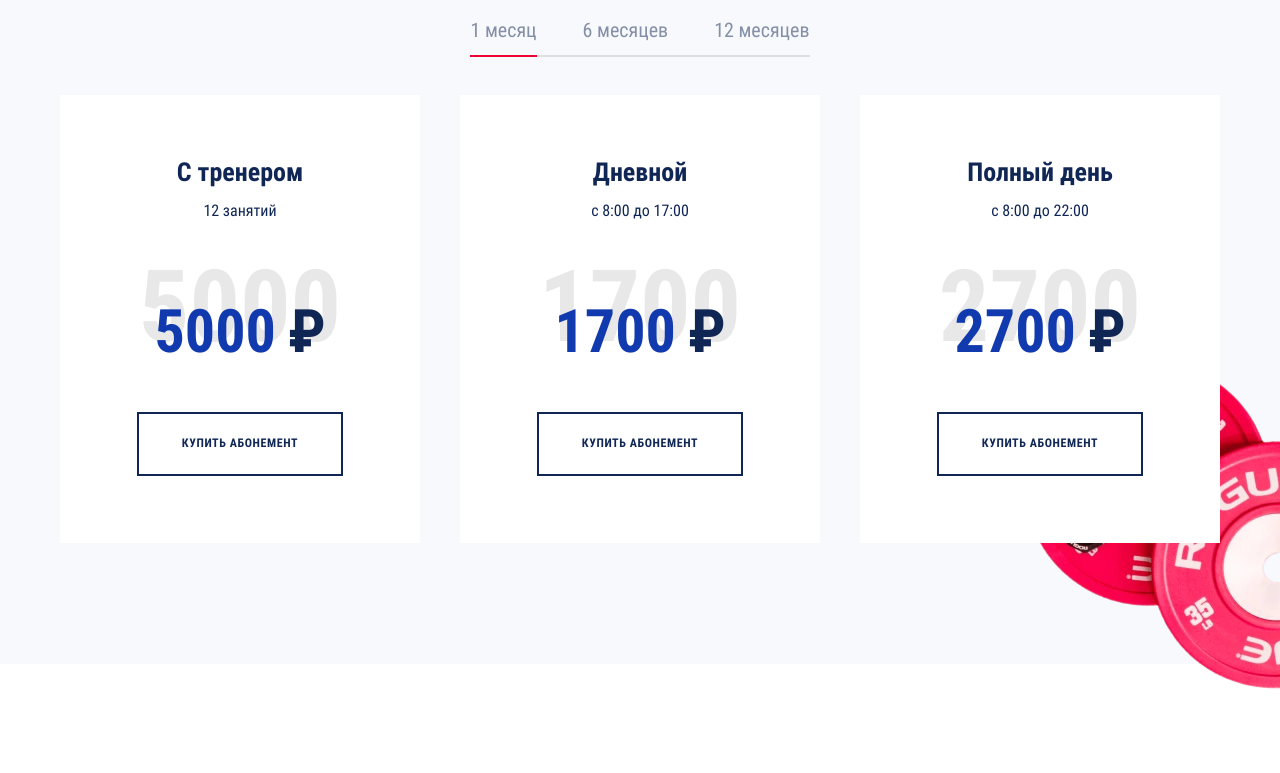
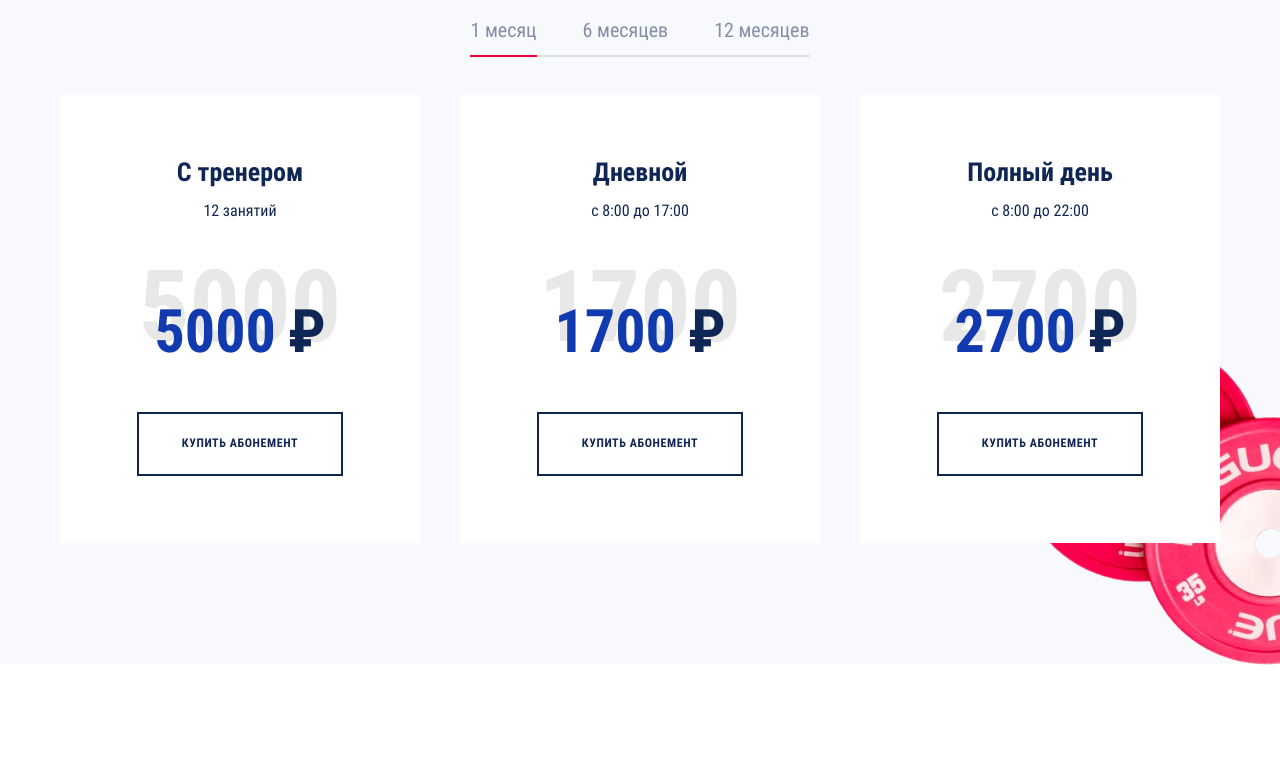
Before and after one commit to IvanDolgikh/Fitness, a website: page source/index.html in a window 1280 px wide. Shown: the part 1744-2517 px from the top of the page. Drawn offline with nearby package versions, Linux system fonts and the light colour scheme; files that its build step writes are made by us from their sources; files whose address does not match are found by name.

Commit message:
Version 13

```diff
--- a/source/sass/blocks/date.scss
+++ b/source/sass/blocks/date.scss
@@ -56,6 +56,7 @@
     font-size: 10px;
     line-height: 10px;
     width: min-content;
+    margin: 0;
   }
 }
 
--- a/source/sass/blocks/main-container.scss
+++ b/source/sass/blocks/main-container.scss
@@ -6,8 +6,8 @@
 .main-container__image {
   display: block;
   position: absolute;
-  top: 58vh;
-  right: -21vh;
+  top: 55vh;
+  right: -20vh;
   width: auto;
   height: auto;
 
```
Also changed, not shown: build/css/style.css, build/css/style.min.css, 1 other file.
